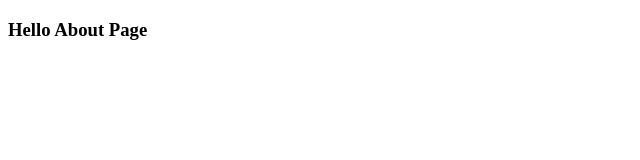
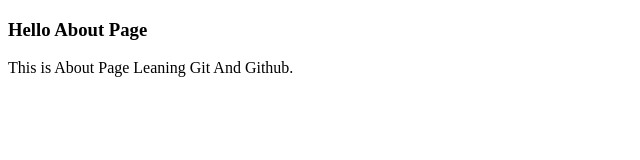
Before and after one commit to rewale-abhi/git-tuto, a plain HTML site: page about.html in a window 1280 px wide. Shown: the whole page, without its empty margins (0-640 px from the left). Drawn offline with Linux system fonts and the light colour scheme.

Commit message:
changed about.html for first time

```diff
--- a/about.html
+++ b/about.html
@@ -8,5 +8,6 @@
 </head>
 <body>
     <h3>Hello About Page</h3>
+    <p>This is About Page Leaning Git And Github.</p>
 </body>
 </html>
```
